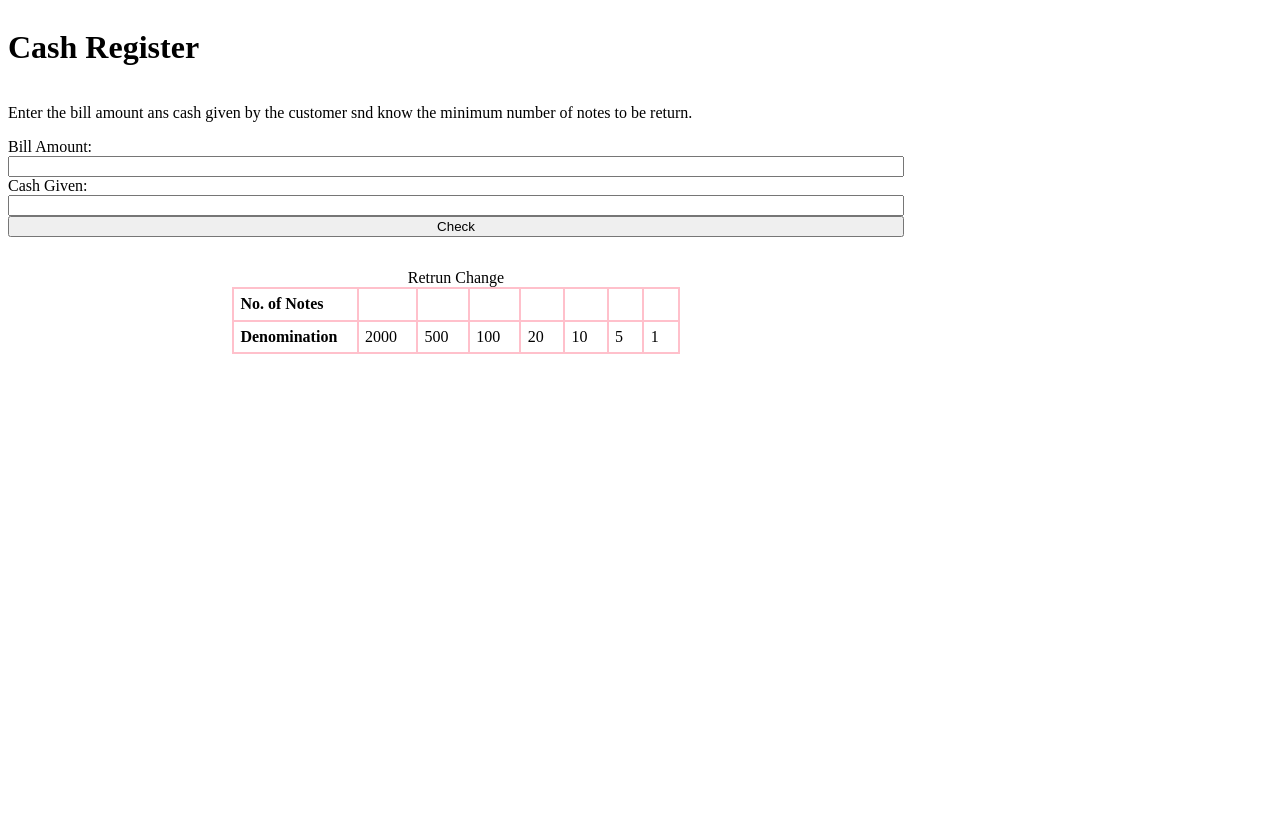
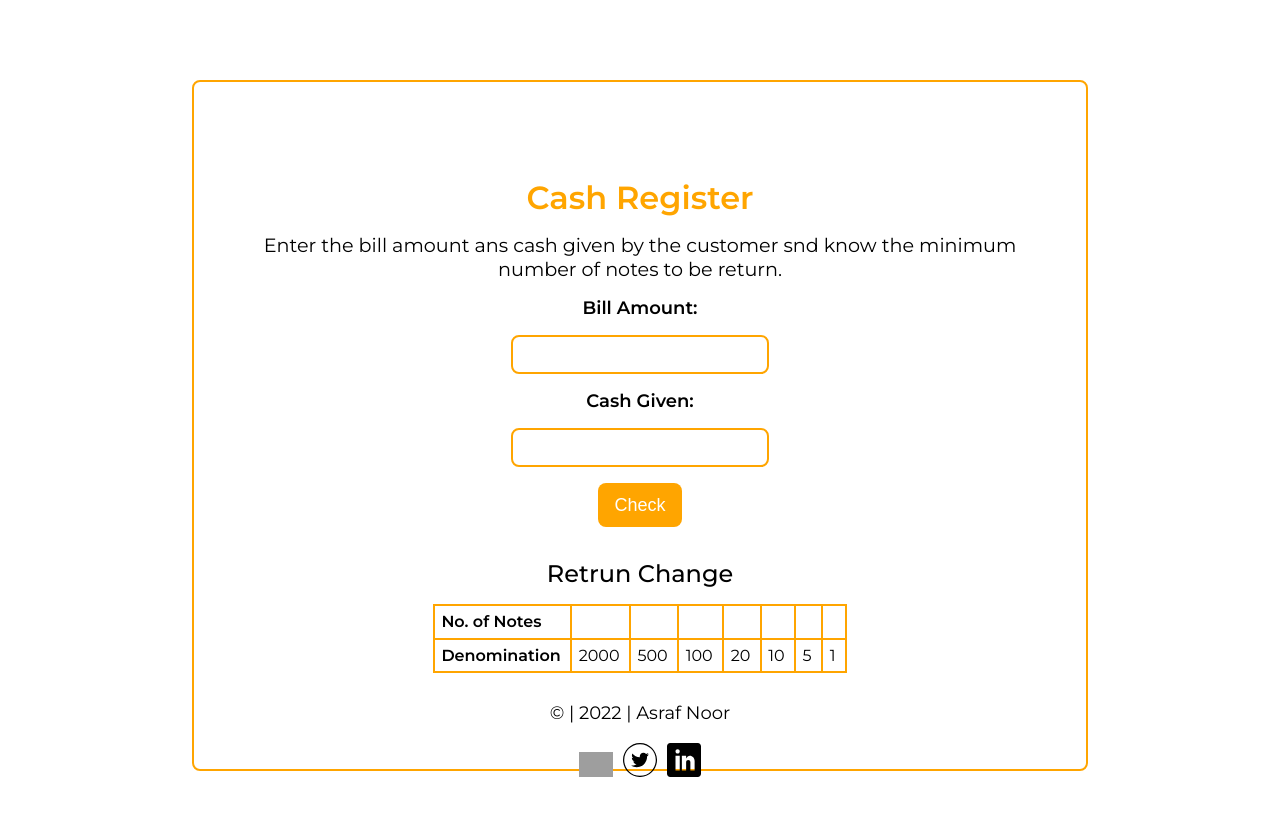
Before and after one commit to asraf-code/cash-registry, a plain HTML site: page index.html in a window 1280 px wide. Drawn offline with Linux system fonts and the light colour scheme; grey boxes are pictures that could not be loaded.

Commit message:
edited css

```diff
--- a/index.html
+++ b/index.html
@@ -11,10 +11,10 @@
     <div class="container">
         <h1 class="heading">Cash Register</h1>
         <p class="description">Enter the bill amount ans cash given by the customer snd know the minimum number of notes to be return.</p>
-        <label for="bill-amount">Bill Amount:</label>
-        <input id="bill-amount" type= "text" />
-        <label for="cash-given">Cash Given:</label>
-        <input type="text" id="cash-given"/>
+        <label class="input-label" for="bill-amount">Bill Amount:</label>
+        <input class="input" id="bill-amount" type= "text" />
+        <label class="input-label" for="cash-given">Cash Given:</label>
+        <input class="input" type="text" id="cash-given"/>
         <button id="btn-check">Check</button>
         <p id="error-message"></p>
         <table class="change-table">
@@ -41,7 +41,28 @@
             </tr>
 
         </table>
-        <script src="app.js"></script>
     </div>
+    <footer>
+        <p class="footer-text">© | 2022 | Asraf Noor</p>
+        <ul class="footer-list">
+          <li>
+            <a class="links" href="https://github.com/asraf-code" target="_blank">
+              <img src="https://upload.wikimedia.org/wikipedia/commons/thumb/9/91/Octicons-mark-github.svg/600px-Octicons-mark-github.svg.png?20180806170715" alt="github">
+            </a>
+          </li>
+
+          <li>
+            <a class="links" href="https://twitter.com/noorc0de" target="_blank">
+              <img src="/images/twitter-round-line-icon.svg" alt="twitter">
+            </a>
+          </li>
+          <li>
+            <a class="links" href="https://www.linkedin.com" target="_blank">
+              <img src="/images/linkedin-square-icon.svg" alt="instagram">
+            </a>
+          </li>
+        </ul>
+      </footer>
+      <script src="app.js"></script>
 </body>
 </html>
--- a/style.css
+++ b/style.css
@@ -1,8 +1,36 @@
+@import url("https://fonts.googleapis.com/css2?family=Montserrat:wght@400;500;600&display=swap");
 
+* {
+  padding: 0;
+  margin: 0;
+  box-sizing: border-box;
+}
+
+a {
+  text-decoration: none;
+}
+
+:root {
+  --primary-color: orange;
+  ;
+}
+
+body {
+  font-family: "Montserrat", sans-serif;
+  text-align: center;
+  display: flex;
+  flex-direction: column;
+  padding: 5rem
+
+}
 
 .container {
-    display: flex;
-    flex-direction: column;
+  border: 2px solid var(--primary-color);
+  border-radius: 0.5rem;
+  padding: 6rem 2rem;
+    display: block;
+    align-items: center;
+    margin: auto;
     width: 70vw
 }
 
@@ -11,11 +39,105 @@
     text-align: justify;
     border-collapse: collapse;
     margin: auto;
+
   }
 
+.change-table caption {
+  margin: 1rem auto;
+  font-size: x-large;
+  font-weight: 500;
+ }
+
 th, td {
-  border: 2px solid pink;
+  border: 2px solid var(--primary-color);
   width: 0%;
   border-collapse: collapse;
   padding: 0.4rem;
 }
+
+.heading {
+  color: var(--primary-color);
+}
+
+.description {
+  font-size: larger;
+  margin: 1rem;
+}
+
+.input-label {
+  display: block;
+  font-size: large;
+  font-weight: 600;
+}
+
+.input {
+  font-size: 14px;
+  outline: #fff;
+  padding: 0.6rem 1rem;
+  margin: 1rem;
+  border: 2px solid var(--primary-color);
+  border-radius: 0.5rem;
+  width: 100%;
+  max-width: 258px;
+}
+
+#btn-check {
+  background: var(--primary-color);
+  border: none;
+  color: #fff;
+  padding: 0.7rem 1rem;
+  border-radius: 0.5rem;
+  font-size: large;
+  cursor: pointer;
+  outline: #fff;
+  margin: auto;
+  display: block;
+}
+
+#error-message {
+  display: block;
+  font-size: larger;
+  margin: 1rem 0 0;
+}
+
+footer p {
+  font-size: large;
+  text-align: center;
+}
+
+.footer-list {
+  margin: 1rem;
+}
+
+a,
+img,
+li {
+  display: inline;
+}
+
+img {
+  width: 40px;
+  padding: 0.2rem;
+}
+
+
+footer {
+  text-align: center;
+  position: absolute;
+  bottom: 0;
+  left: 0;
+  right: 0;
+}
+
+ul {
+  padding-inline-start: 0;
+}
+
+.footer-list {
+  margin: 1rem;
+}
+
+.footer-text{
+
+  text-align: center;
+}
```
Also changed, not shown: images/linkedin-square-icon.svg (added), images/twitter-round-line-icon.svg (added).
